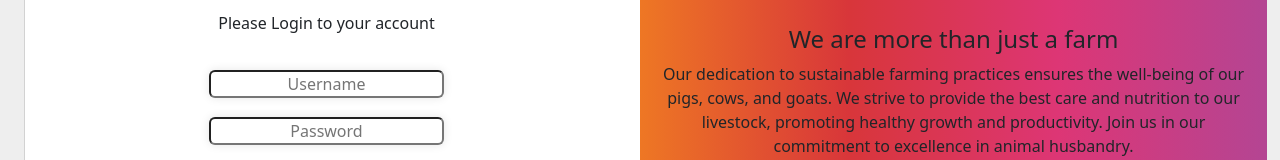
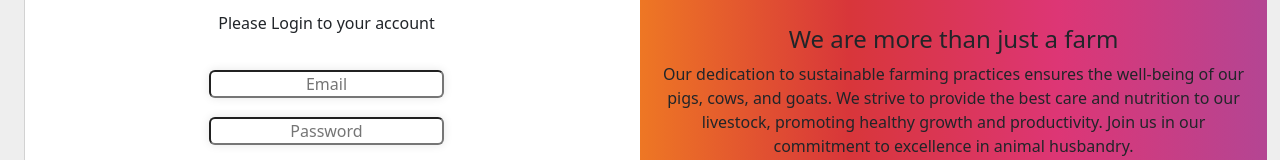
Before and after one commit to iyalarasuofficial/forming-website, a React (Create React App) app in the folder frontend/: page / in a window 1280 px wide. Shown: the part 251-411 px from the top of the page. Built offline with nearby package versions, Linux system fonts and the light colour scheme.

Commit message:
Update Login.jsx

```diff
--- a/frontend/src/Login.jsx
+++ b/frontend/src/Login.jsx
@@ -57,7 +57,7 @@ function Login() {
                                 <p className="fw-bold fs-4">We Are The Team</p>
                                 <form onSubmit={onSubmitter}>
                                     <p>Please Login to your account</p>
-                                    <input placeholder="Username" className="input" type="text" name="email" onChange={handleChange} />
+                                    <input placeholder="Email" className="input" type="text" name="email" onChange={handleChange} />
                                     <br />
                                     <input placeholder="Password" className="input" type="password" name="password" onChange={handleChange} />
                                     <br />
```
